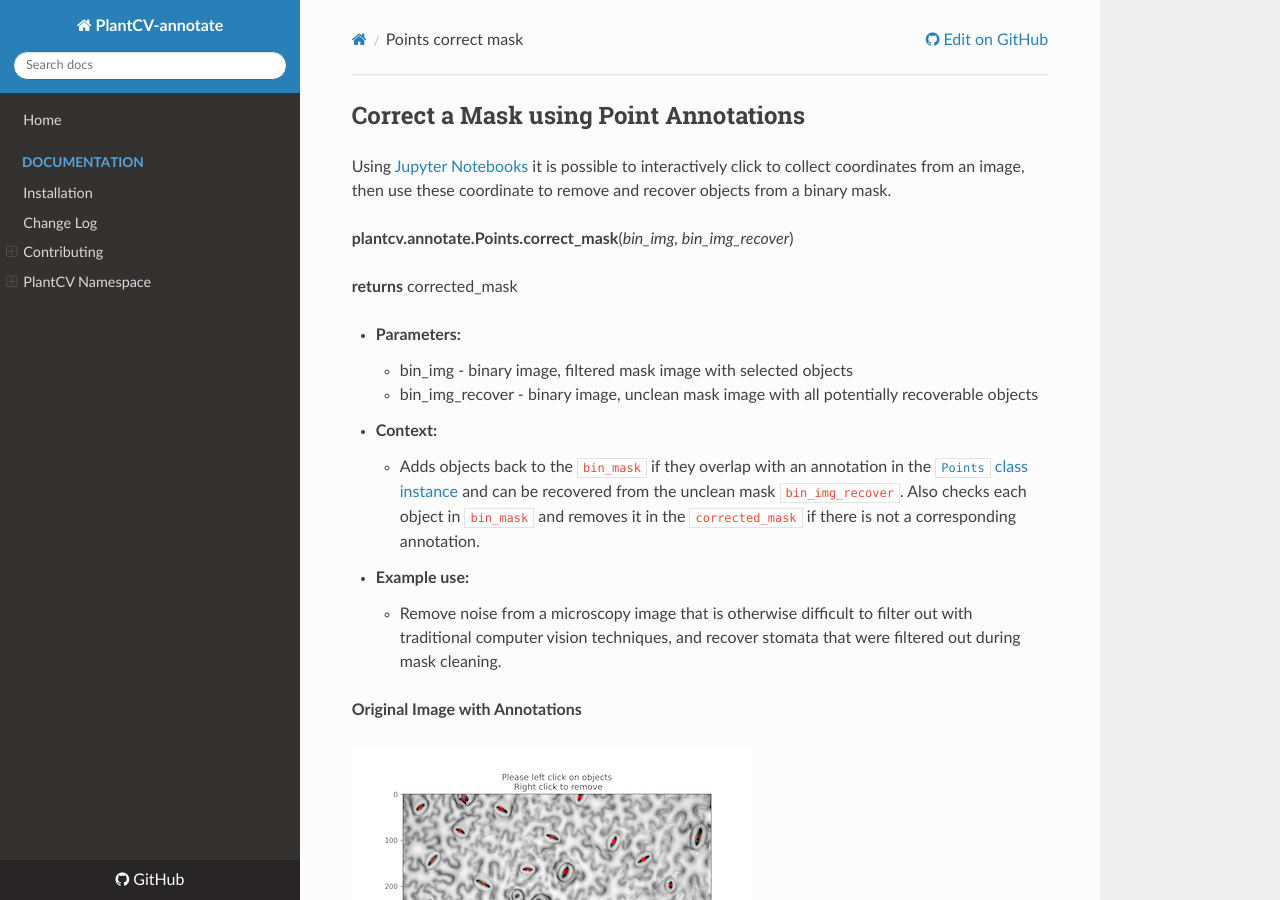
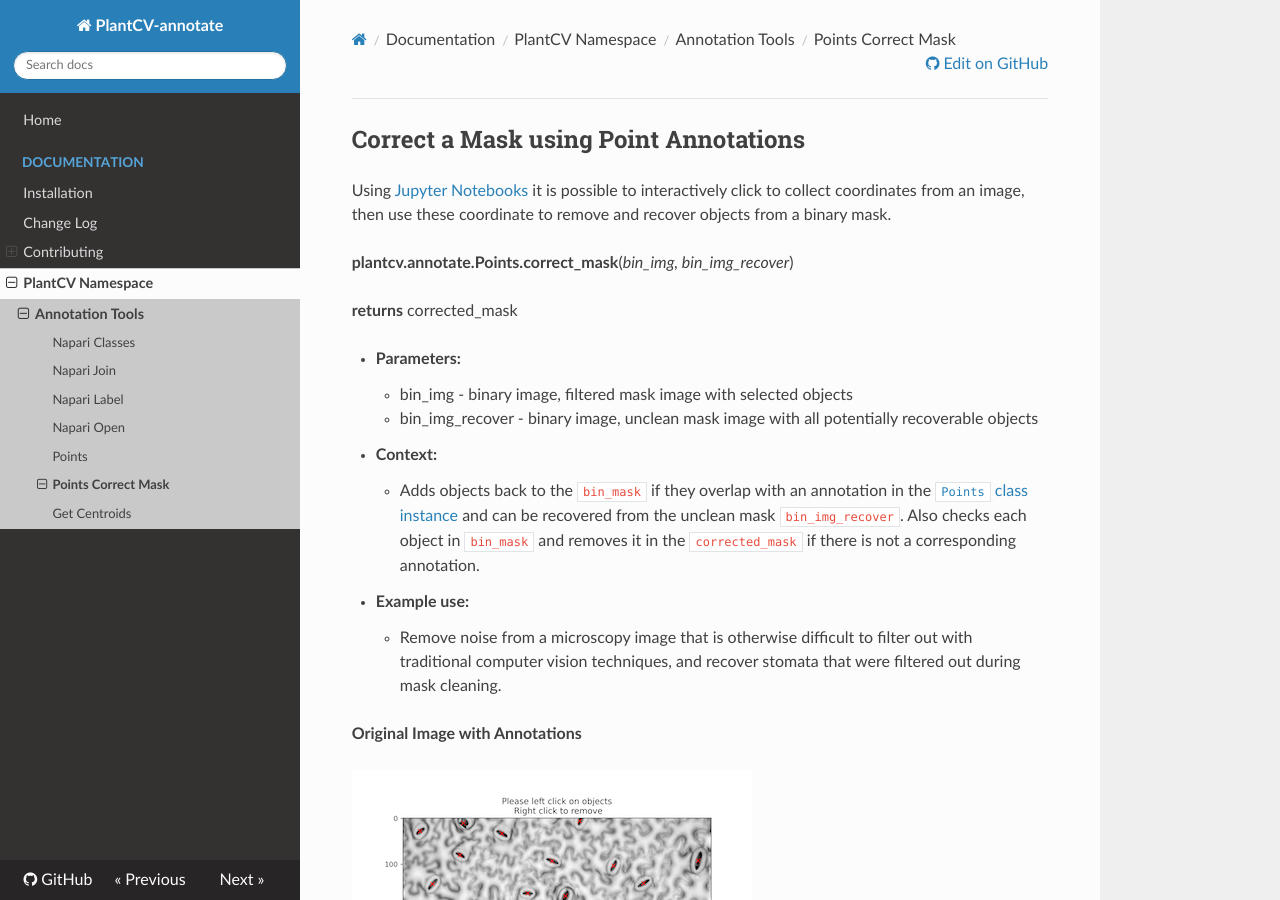
Before and after one commit to danforthcenter/plantcv-annotate, an MkDocs documentation site: the page built from docs/points_correct_mask.md, in a window 1280 px wide and 900 px high. Built offline with MkDocs 1.6.1, drawn with Linux system fonts in a browser that asks for light colours; nearby versions of some CDN libraries.

Commit message:
Update mkdocs.yml

```diff
--- a/mkdocs.yml
+++ b/mkdocs.yml
@@ -22,6 +22,7 @@ nav:
       - Napari Label: napari_label_classes.md
       - Napari Open: napari_open.md
       - Points: Points.md
+      - Points Correct Mask: points_correct_mask.md
       - Get Centroids: get_centroids.md
 markdown_extensions:
   - toc:
```
